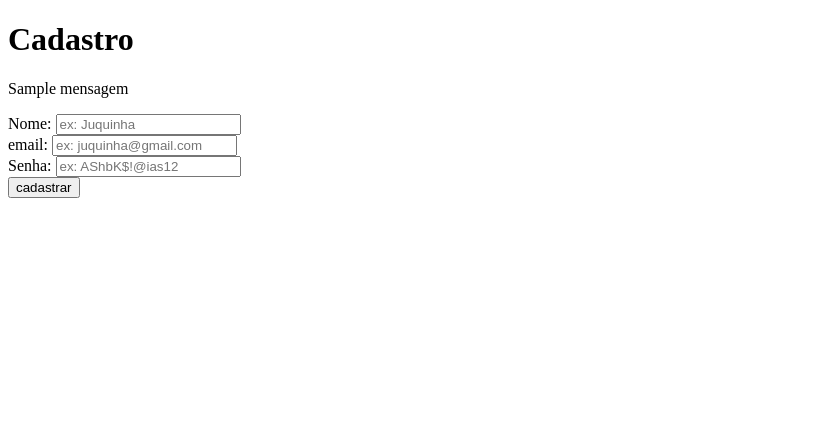
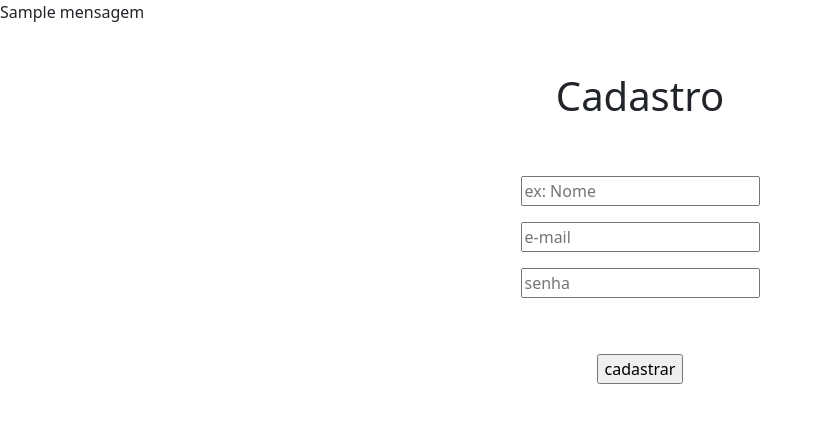
Before and after one commit to Kl4uz/django_project, a Django app: template Sistema/templates/cadastro.html in a window 1280 px wide. Shown: the top 431 px of the page, without its empty margins (0-822 px from the left). Run offline with Django 4.2, Linux system fonts and the light colour scheme; the template is opened without the code that fills it: most values are stand-ins (such as "Sample title", 1, 10 or a date in 2020).

Commit message:
stilizations templates auth using bootstrap

```diff
--- a/Sistema/templates/cadastro.html
+++ b/Sistema/templates/cadastro.html
@@ -1,20 +1,28 @@
 <!DOCTYPE html>
-<html>
+<html lang="en">
 <head>
-
+    <meta charset="UTF-8">
+    <meta name="viewport" content="width=device-width, initial-scale=1.0">
+    <title>Document</title>
+    <link href="https://cdn.jsdelivr.net/npm/bootstrap@5.3.3/dist/css/bootstrap.min.css" rel="stylesheet" integrity="sha384-QWTKZyjpPEjISv5WaRU9OFeRpok6YctnYmDr5pNlyT2bRjXh0JMhjY6hW+ALEwIH" crossorigin="anonymous">
+    <script src="https://cdn.jsdelivr.net/npm/bootstrap@5.3.3/dist/js/bootstrap.bundle.min.js" integrity="sha384-YvpcrYf0tY3lHB60NNkmXc5s9fDVZLESaAA55NDzOxhy9GkcIdslK1eN7N6jIeHz" crossorigin="anonymous"></script>
 </head>
 <body>
-    <h1>Cadastro</h1>
+
     <p>{{mensagem}}</p>
     <!-- fazendo referencia a view Cadastro com url-->
-    <form action="{% url 'cadastro' %}" method="POST" >  {% csrf_token %}
-        Nome: <input type="text" placeholder="ex: Juquinha" name="name"></input>
-        <br>
-        email: <input type="email" placeholder="ex: juquinha@gmail.com" name="email"></input>
-        <br>
-        Senha: <input type="password" placeholder="ex: AShbK$!@ias12" name="password"></input>
-        <br>
-        <input type="submit" value="cadastrar">
-    </form>
+    <div class='text-center mx-auto m-5'>
+        <h1 class='m-5'>Cadastro</h1>
+        <form action="{% url 'cadastro' %}" method="POST" >  {% csrf_token %}
+            <input type="text" placeholder="ex: Nome" name="name" class='m-2'></input>
+            <br>
+            <input type="email" placeholder="e-mail" name="email" class='m-2'></input>
+            <br>
+            <input type="password" placeholder="senha" name="password" class='m-2'></input>
+            <br>
+            <input type="submit" value="cadastrar" class='m-5'>
+            </form>
+    </div>
+
 </body>
 </html>
--- a/Sistema/templates/veiculo/list.html
+++ b/Sistema/templates/veiculo/list.html
@@ -51,7 +51,7 @@
                 <ul class="navbar-nav me-end me-2">
                     <li>
                         <div class="">
-                            <button class="nav-link disabled" aria-disabled="true" type="submit" name='exit' href="{% url "home" %}" method='POST'>sair</button>
+                            <button class="nav-link disabled" aria-disabled="true" type="submit" name='exit' action="{% url "home" %}" method='POST'>sair</button>
                         </div>
                     </li>
                 </ul>
```
Also changed, not shown: Sistema/templates/home.html (+23 -5 lines), Sistema/templates/login.html (+20 -11 lines), Sistema/veiculo/fotos/d20.jpg (added), Sistema/veiculo/fotos/maveric.jpeg (added), Sistema/veiculo/fotos/polo.jpg (added), Sistema/veiculo/migrations/0002_alter_veiculo_foto.py (added).
